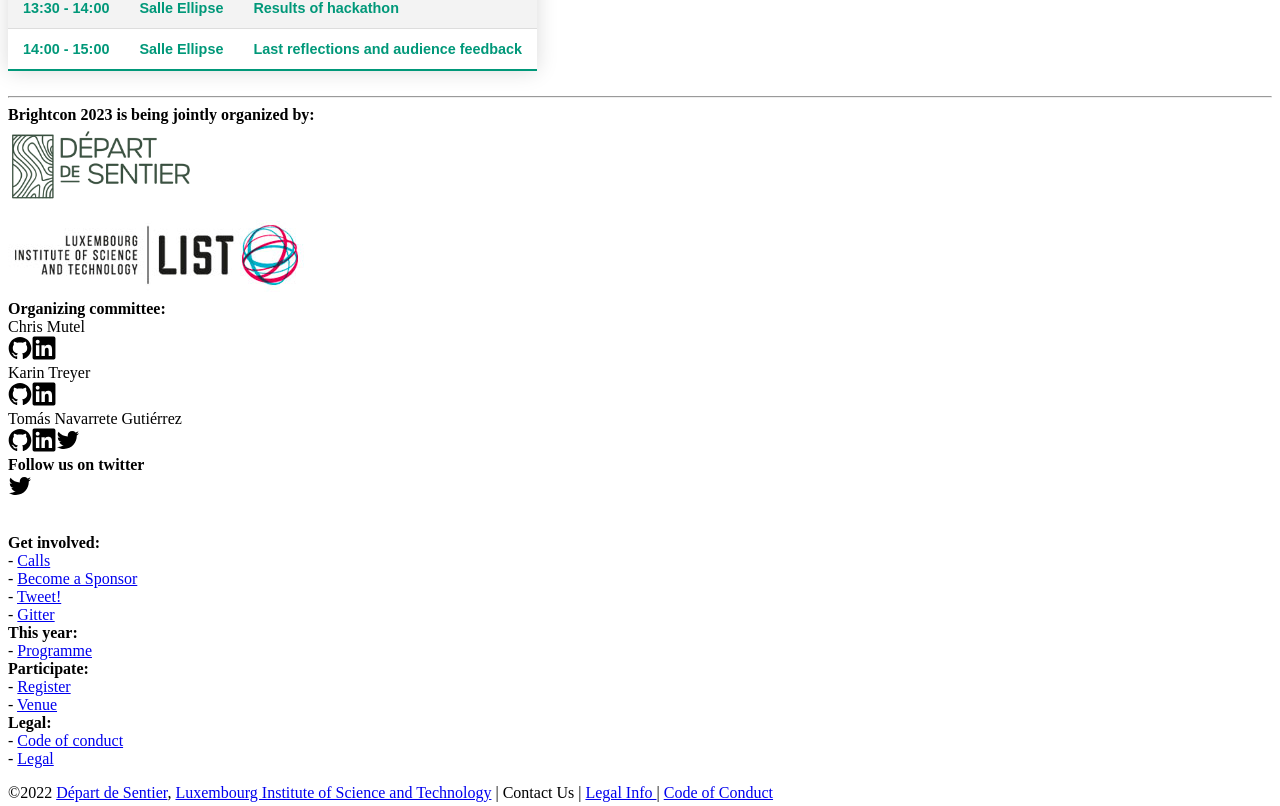
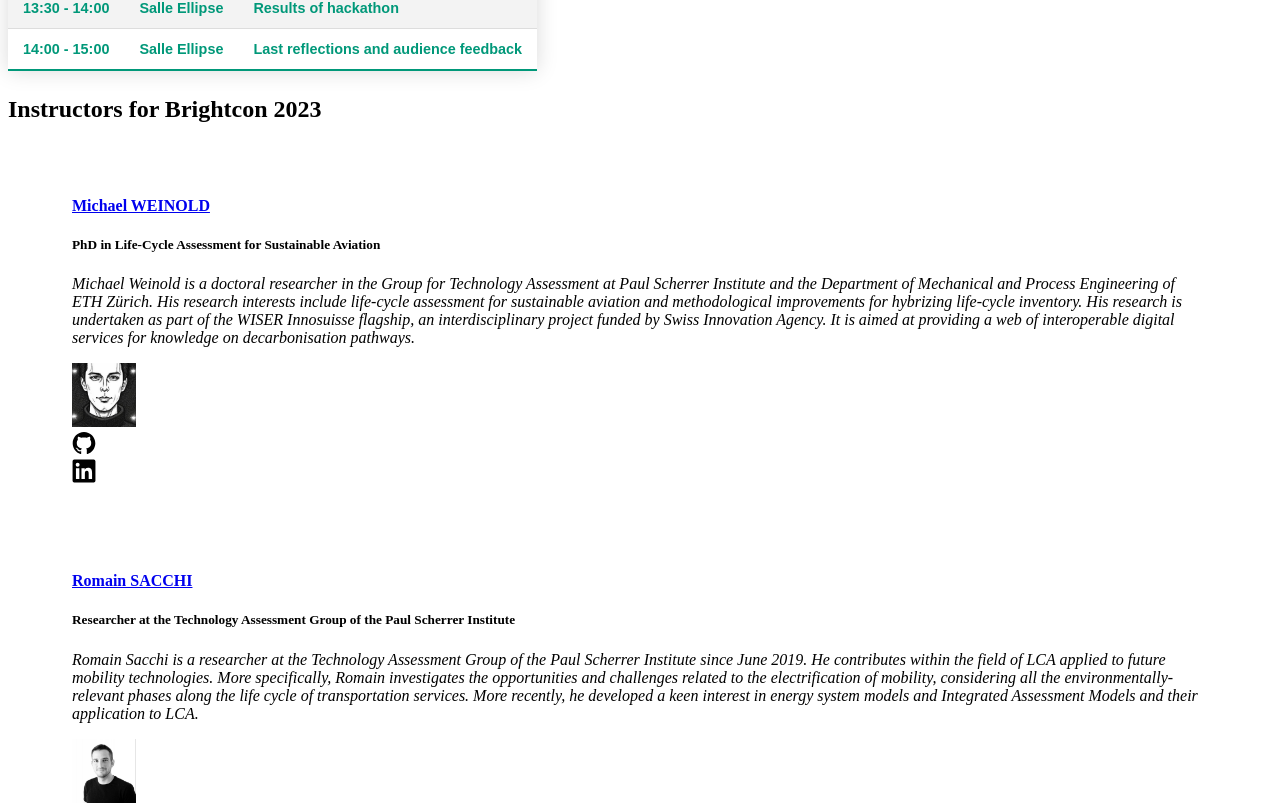
Before and after one commit to Depart-de-Sentier/brightcon-2023-website, a Nuxt app: page /programme in a window 1280 px wide. Shown: the part 1812-2618 px from the top of the page. Built offline with nearby package versions, Linux system fonts and the light colour scheme.

Commit message:
[feat] add instructors to programme

```diff
--- /dev/null
+++ b/components/Instructors.vue
@@ -0,0 +1,94 @@
+<template>
+  <div class="container">
+    <h2>Instructors for Brightcon 2023</h2>
+    <div v-for="q in instructors" :key="q.name">
+      <div class="row">
+        <div class="col">
+          <div class="card" :id="q.instid">
+            <header>
+              <h4>
+                <NuxtLink :to="q.linkedIn">{{ q.name }} </NuxtLink>
+              </h4>
+              <h5>{{ q.designation }}</h5>
+            </header>
+            <p>
+              <i>{{ q.bio }} </i>
+            </p>
+            <div class="imgbox" v-if="q.imgUrl">
+              <NuxtImg
+                :src="q.imgUrl"
+                alt=""
+                format="webp"
+                fit="cover"
+                width="64"
+                height="64"
+              />
+            </div>
+            <div>
+              <footer class="is-left">
+                <div v-if="q.github">
+                  <a
+                    class="button clear outline is-paddingless icon-only"
+                    :href="q.github"
+                    rel="noopener"
+                    target="__blank"
+                  >
+                    <github-icon />
+                  </a>
+                </div>
+                <a
+                  class="button clear outline is-paddingless icon-only"
+                  :href="q.linkedIn"
+                  rel="noopener"
+                  target="__blank"
+                >
+                  <linked-in-icon></linked-in-icon>
+                </a>
+              </footer>
+            </div>
+          </div>
+        </div>
+      </div>
+    </div>
+  </div>
+</template>
+
+<script setup lang="ts">
+const instructors = ref([
+  {
+    name: "Michael WEINOLD",
+    instid: "mw",
+    designation: "Assistant Professor at Aalborg University",
+    imgUrl: "/images/instructors/michael-weinold.jpeg",
+    designation: "PhD in Life-Cycle Assessment for Sustainable Aviation",
+    bio: "Michael Weinold is a doctoral researcher in the Group for Technology Assessment at Paul Scherrer Institute and the Department of Mechanical and Process Engineering of ETH Zürich. His research interests include life-cycle assessment for sustainable aviation and methodological improvements for hybrizing life-cycle inventory. His research is undertaken as part of the WISER Innosuisse flagship, an interdisciplinary project funded by Swiss Innovation Agency. It is aimed at providing a web of interoperable digital services for knowledge on decarbonisation pathways.",
+    linkedIn: "https://www.linkedin.com/in/michaelweinold/",
+    github: "https://github.com/michaelweinold",
+  },
+  {
+    name: "Romain SACCHI",
+    instid: "rs",
+    designation: "Researcher at the Technology Assessment Group of the Paul Scherrer Institute",
+    imgUrl: "/images/instructors/romain-sacchi.jpeg",
+    bio: "Romain Sacchi is a researcher at the Technology Assessment Group of the Paul Scherrer Institute since June 2019. He contributes within the field of LCA applied to future mobility technologies. More specifically, Romain investigates the opportunities and challenges related to the electrification of mobility, considering all the environmentally-relevant phases along the life cycle of transportation services. More recently, he developed a keen interest in energy system models and Integrated Assessment Models and their application to LCA.",
+    linkedIn: "https://www.linkedin.com/in/romainsacchi/",
+    github: "https://github.com/romainsacchi",
+  },
+]);
+</script>
+
+<style scoped>
+.card-container {
+  flex-grow: 1;
+}
+.linkedInIcon {
+  fill: blue;
+}
+.imgbox {
+  margin-right: 1rem;
+}
+.card {
+  padding: 2rem 4rem;
+  border-radius: 0.9rem;
+}
+</style>
--- a/pages/programme.vue
+++ b/pages/programme.vue
@@ -101,7 +101,12 @@
             <tr class="active-row">
               <td>14:00 - 15:30</td>
               <td>Salle Ellipse</td>
-              <td>Course on web assembly and live documentation</td>
+              <td>
+                Course on web assembly and live documentation by
+                <NuxtLink :to="{ hash: '#mw' }" external="True"
+                  >Michael WEINOLD</NuxtLink
+                >
+              </td>
             </tr>
             <tr class="active-row">
               <td>15:30 - 17:00</td>
@@ -135,7 +140,12 @@
             <tr class="active-row">
               <td>14:00 - 15:30</td>
               <td>Salle Ellipse</td>
-              <td>Course on prospective LCA</td>
+              <td>
+                Course on prospective LCA by
+                <NuxtLink :to="{ hash: '#rs' }" external="True"
+                  >Romain SACCHI</NuxtLink
+                >
+              </td>
             </tr>
             <tr class="active-row">
               <td>15:30 - 17:00</td>
@@ -176,6 +186,7 @@
       </div>
     </div>
   </div>
+  <Instructors />
 </template>
 
 <style scoped>
```
Also changed, not shown: public/images/instructors/michael-weinold.jpeg (added), public/images/instructors/romain-sacchi.jpeg (added).
